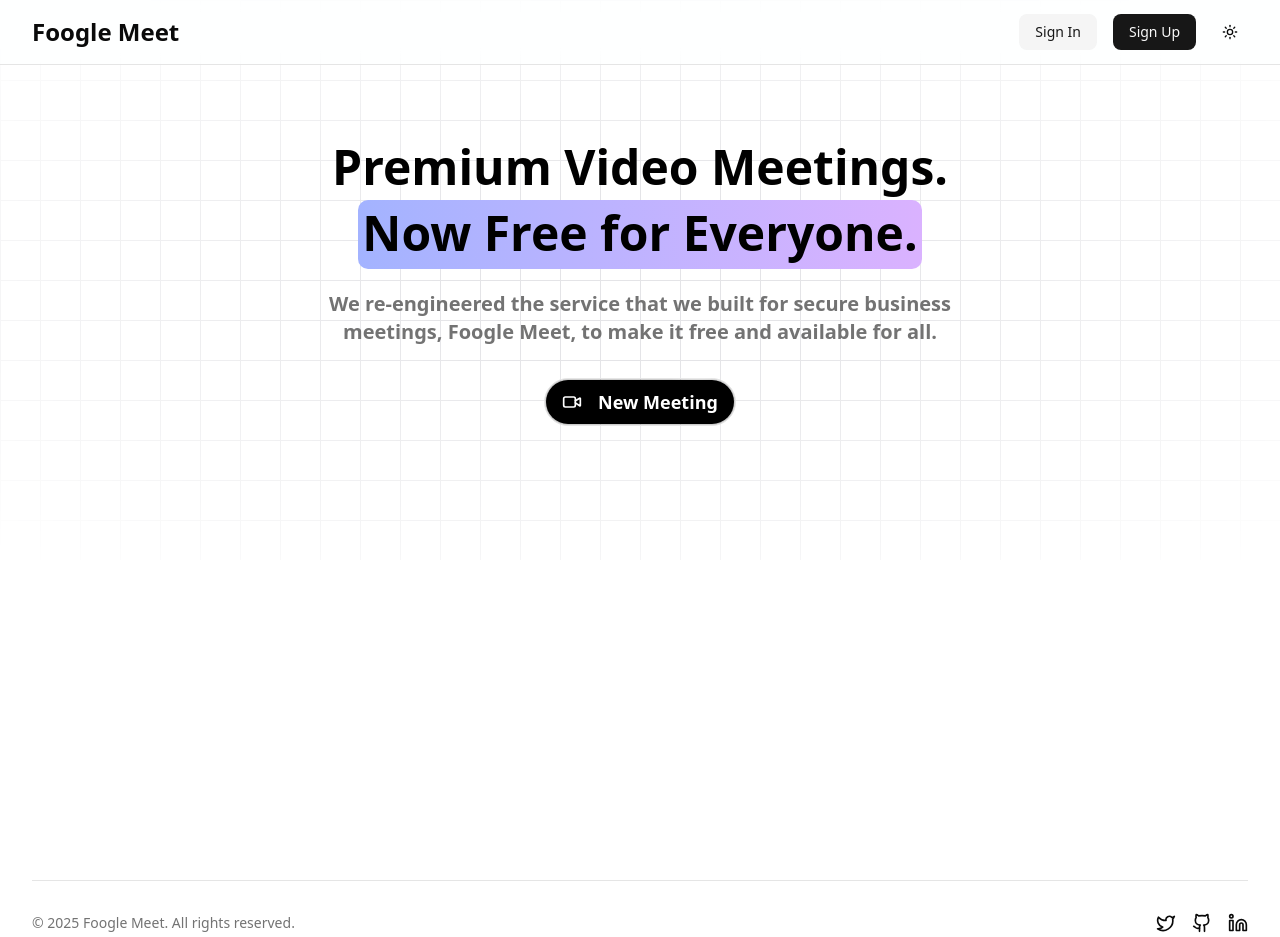
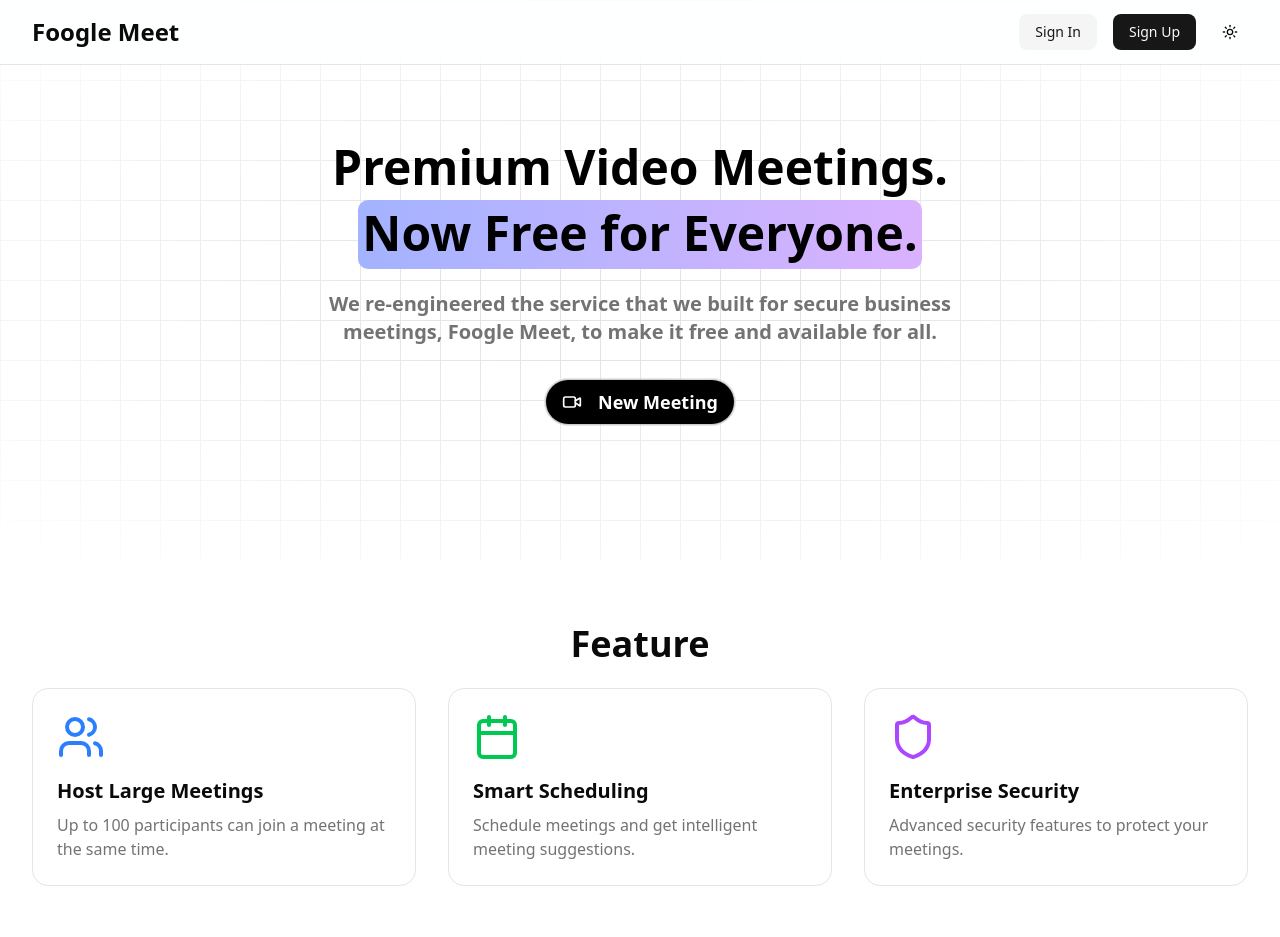
Before and after one commit to aditya9-2/foogle-meet, a Next.js app: page / in a window 1280 px wide. Shown: the top 937 px of the page. Built offline with nearby package versions, Linux system fonts and the light colour scheme; no server answers.

Commit message:
add feature component

```diff
--- a/app/page.tsx
+++ b/app/page.tsx
@@ -1,10 +1,13 @@
+import Feature from "@/components/Feature"
 import Hero from "@/components/Hero"
+
 
 const Home = () => {
   return (
     <div className="min-h-screen w-full">
 
       <Hero />
+      <Feature />
     </div>
   )
 }
--- /dev/null
+++ b/components/Feature.tsx
@@ -0,0 +1,67 @@
+"use client"
+
+import { Calendar, Shield, Users } from "lucide-react";
+import { motion } from "framer-motion";
+
+
+const Feature = () => {
+    return (
+
+        <div className="py-16">
+            <h1 className="mb-6 text-4xl text-center font-semibold">Feature</h1>
+            <div className="max-w-7xl mx-auto px-4 sm:px-6 lg:px-8">
+                <div className="grid grid-cols-1 md:grid-cols-3 gap-8">
+                    <motion.div
+                        className="p-6 rounded-2xl bg-card border"
+                        whileHover={{ scale: 1.05 }}
+                        initial={{ opacity: 0, y: 20 }}
+                        animate={{ opacity: 1, y: 0 }}
+                        transition={{ duration: 0.5, delay: 0.2 }}
+                    >
+                        <Users className="h-12 w-12 text-blue-500 mb-4" />
+                        <h3 className="text-xl font-semibold mb-2">
+                            Host Large Meetings
+                        </h3>
+                        <p className="text-muted-foreground">
+                            Up to 100 participants can join a meeting at the same time.
+                        </p>
+                    </motion.div>
+
+                    <motion.div
+                        className="p-6 rounded-2xl bg-card border"
+                        whileHover={{ scale: 1.05 }}
+                        initial={{ opacity: 0, y: 20 }}
+                        animate={{ opacity: 1, y: 0 }}
+                        transition={{ duration: 0.5, delay: 0.2 }}
+                    >
+                        <Calendar className="h-12 w-12 text-green-500 mb-4" />
+                        <h3 className="text-xl font-semibold mb-2">
+                            Smart Scheduling
+                        </h3>
+                        <p className="text-muted-foreground">
+                            Schedule meetings and get intelligent meeting suggestions.
+                        </p>
+                    </motion.div>
+
+                    <motion.div
+                        className="p-6 rounded-2xl bg-card border"
+                        whileHover={{ scale: 1.05 }}
+                        initial={{ opacity: 0, y: 20 }}
+                        animate={{ opacity: 1, y: 0 }}
+                        transition={{ duration: 0.5, delay: 0.2 }}
+                    >
+                        <Shield className="h-12 w-12 text-purple-500 mb-4" />
+                        <h3 className="text-xl font-semibold mb-2">
+                            Enterprise Security
+                        </h3>
+                        <p className="text-muted-foreground">
+                            Advanced security features to protect your meetings.
+                        </p>
+                    </motion.div>
+                </div>
+            </div>
+        </div>
+    )
+}
+
+export default Feature
```
